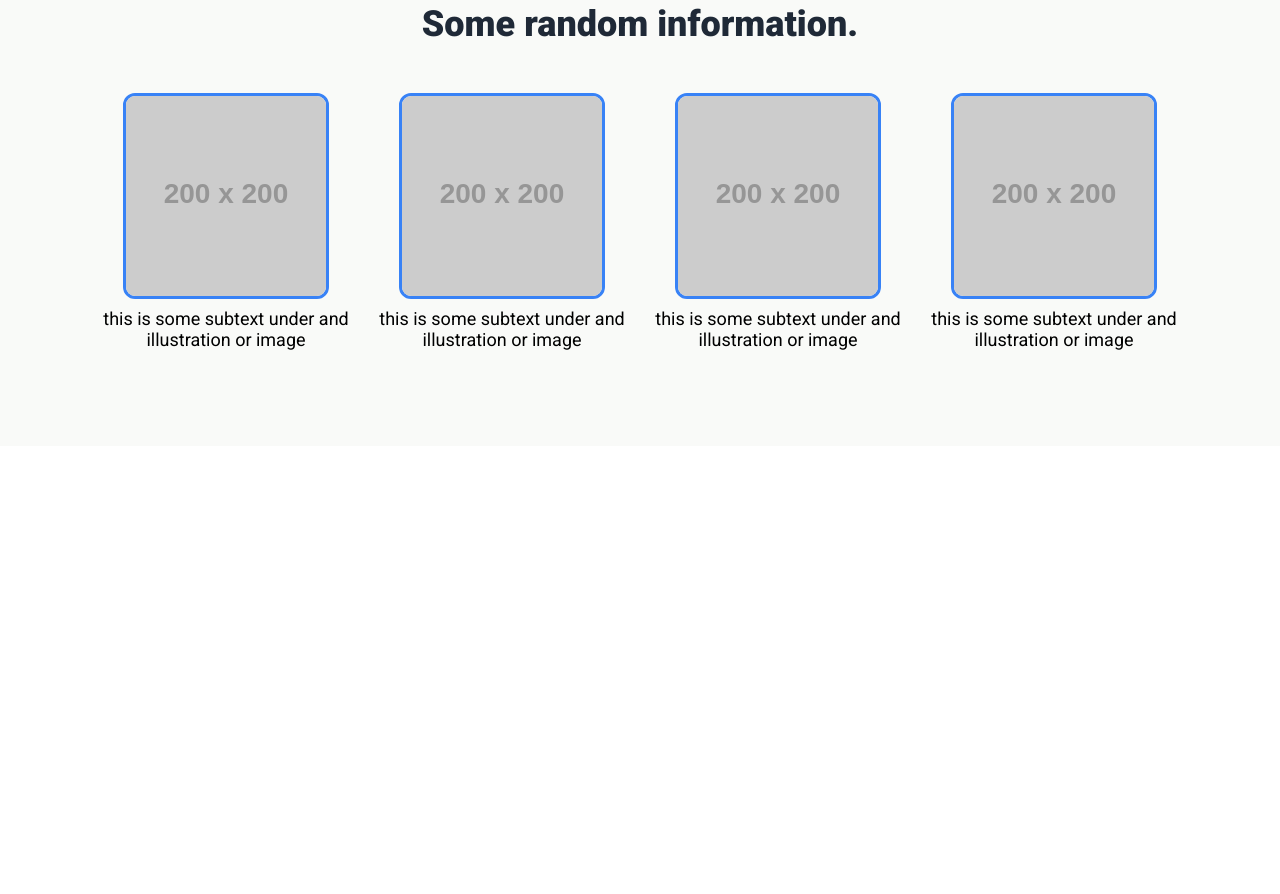
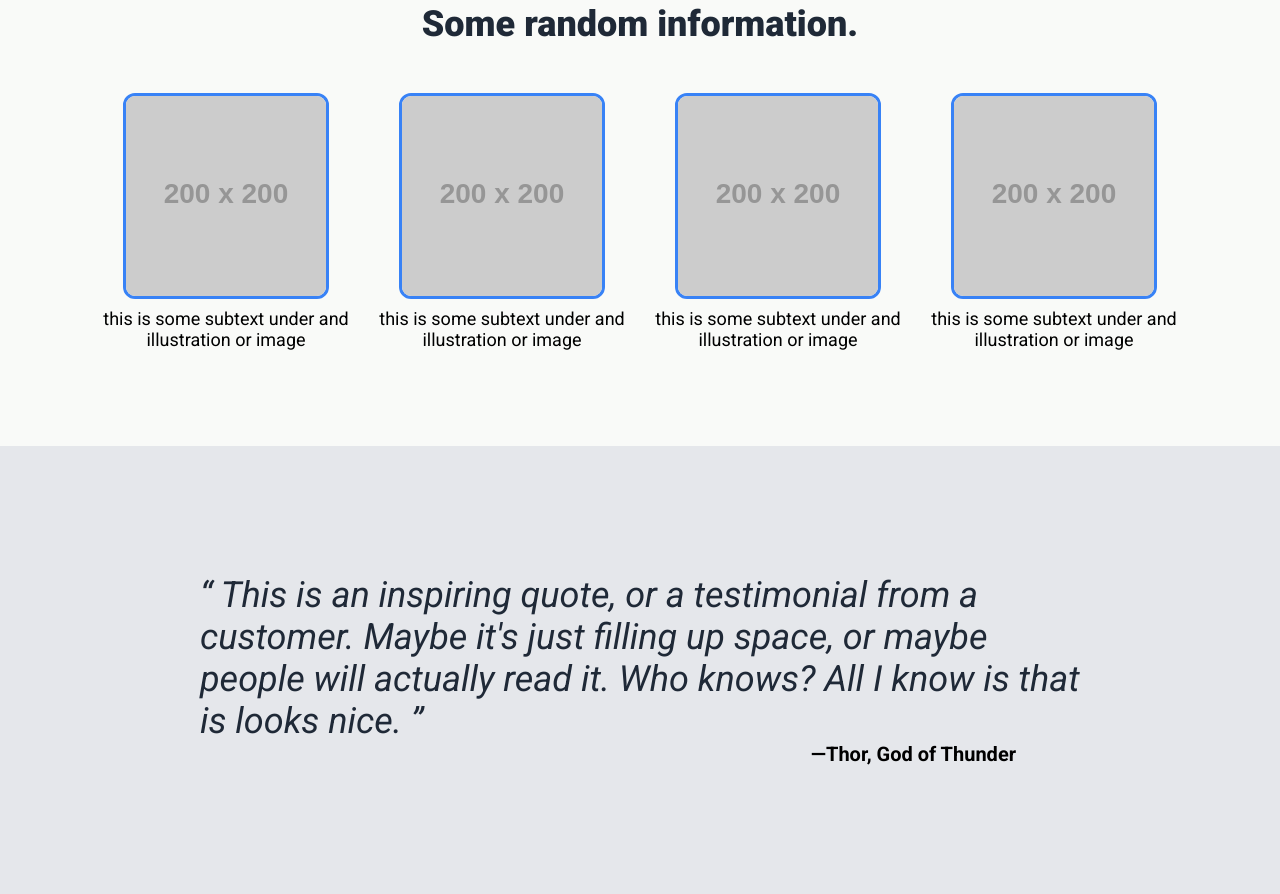
Before and after one commit to nikolhurd/landing-page, a plain HTML site: page index.html in a window 1280 px wide. Shown: the part 697-1591 px from the top of the page. Before the commit the page ends 1143 px from the top, so only its background shows below. Drawn offline with Linux system fonts and the light colour scheme; placeholder pictures from the web are drawn by us.

Commit message:
section quote done in html and css

```diff
--- a/index.html
+++ b/index.html
@@ -70,8 +70,20 @@
           </div>
         </div>
       </section>
-      <section class="quote"></section>
-      <div class="container"></div>
+      <section class="quote">
+        <div class="container">
+          <div class="text-wrapper">
+            <blockquote>
+              <p>
+                This is an inspiring quote, or a testimonial from a customer.
+                Maybe it's just filling up space, or maybe people will actually
+                read it. Who knows? All I know is that is looks nice.
+              </p>
+              <footer>—Thor, God of Thunder</footer>
+            </blockquote>
+          </div>
+        </div>
+      </section>
       <section class="cta"></section>
     </main>
 
--- a/style.css
+++ b/style.css
@@ -116,3 +116,30 @@ nav li {
 }
 
 /*  QUOTE  */
+.quote {
+  background-color: #e5e7eb;
+}
+
+.quote .text-wrapper {
+  padding: 8rem 10rem;
+}
+
+blockquote p {
+  font-size: 36px;
+  font-style: italic;
+  color: #1f2937;
+}
+blockquote p::before {
+  content: "\201C";
+}
+
+blockquote p::after {
+  content: "\201D";
+}
+
+blockquote footer {
+  font-weight: bolder;
+  text-align: end;
+  margin-right: 4rem;
+  font-size: 20px;
+}
```
